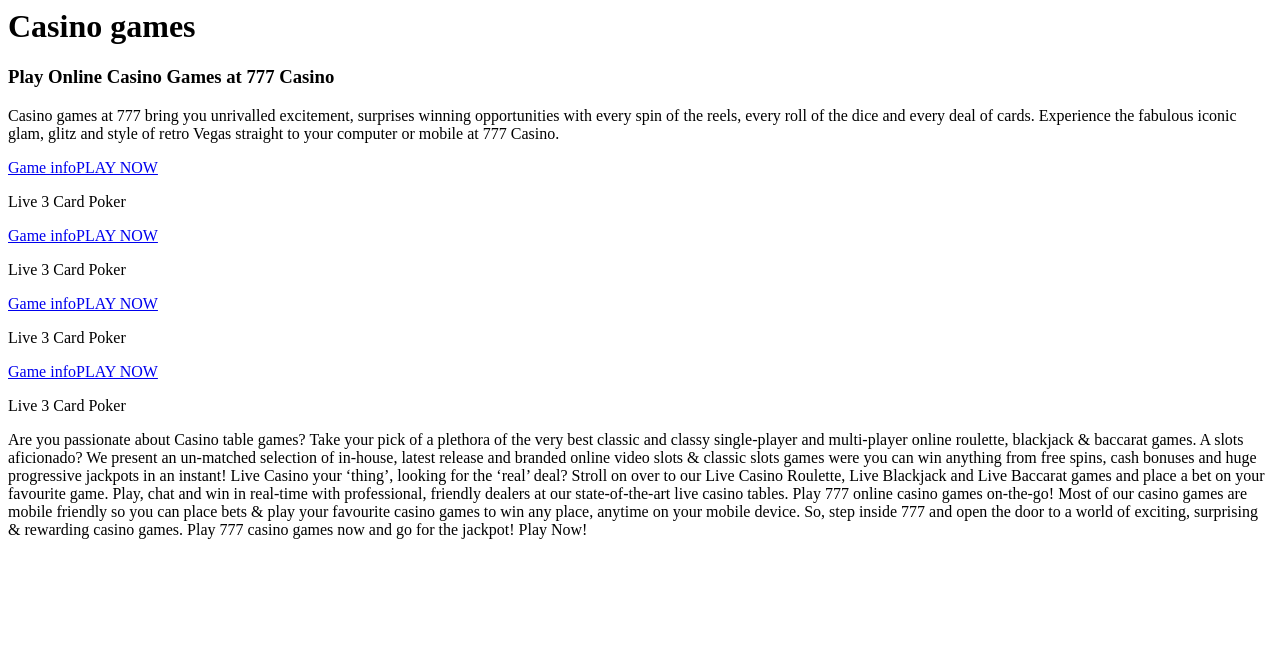
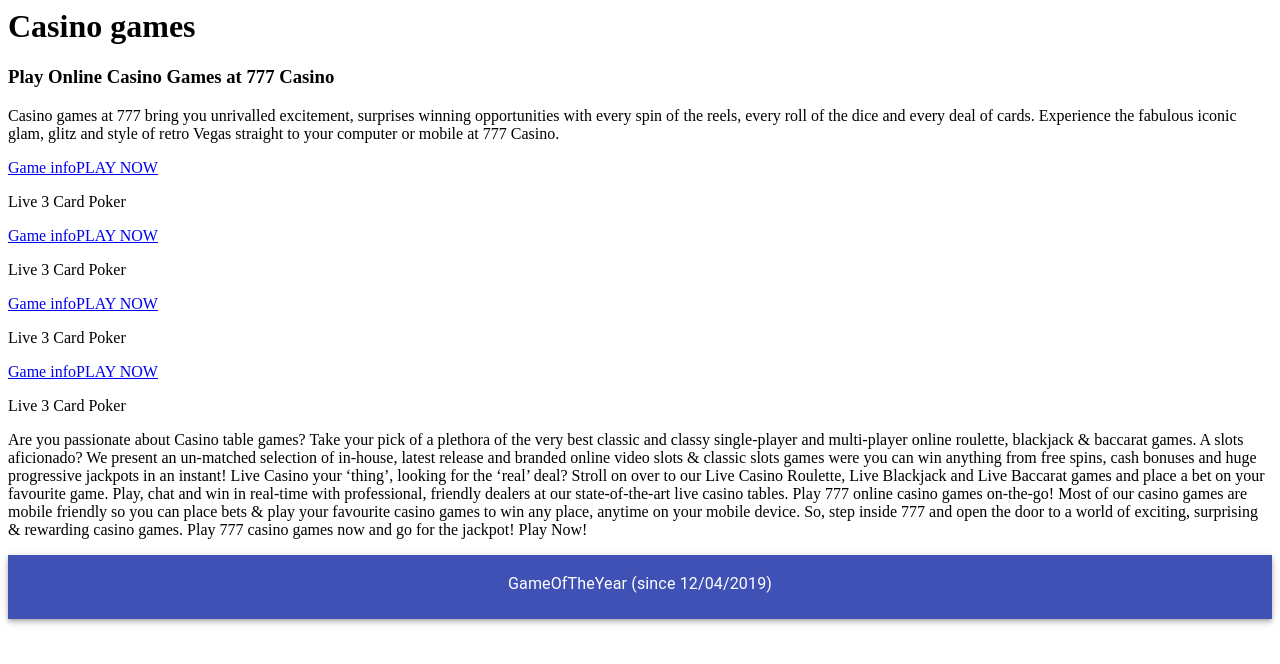
Before and after one commit to alle-zhinzher/hacaton, a React app in the folder client/: page /games/1 in a window 1280 px wide. Shown: the top 664 px of the page. Built offline with nearby package versions, Linux system fonts and the light colour scheme.

Commit message:
Add Footer component

```diff
--- a/client/src/components/App.js
+++ b/client/src/components/App.js
@@ -10,7 +10,8 @@
 import ListOfGames from './ListOfGames/ListOfGames';
 import SignIn from './SignIn/SignIn';
 import SignUp from './SignUp/SignUp';
-import GameInfo from './GameInfo/GameInfo'
+import GameInfo from './GameInfo/GameInfo';
+import Footer from "./Footer/Footer";
 // Styles
 import './App.scss';
 
@@ -27,6 +28,7 @@
                         <Route path="/games" component={ListOfGames} />
                         <Route path="/games/:name" component={GameInfo} />
                     </Switch>
+                    <Footer/>
                 </Router>
             </Provider>
         );
--- /dev/null
+++ b/client/src/components/Footer/Footer.js
@@ -0,0 +1,21 @@
+import React, { Component } from 'react';
+
+//Components
+import Typography from "@material-ui/core/Typography";
+import AppBar from "@material-ui/core/AppBar";
+
+//Styles
+import "./Footer.scss";
+
+
+export default class Footer extends React.Component {
+    render() {
+        return (
+            <AppBar position="static" className="footer">
+                <Typography variant="body1" display="block" align="center" gutterBottom>
+                    GameOfTheYear (since 12/04/2019)
+                </Typography>
+            </AppBar>
+        );
+    }
+}
--- /dev/null
+++ b/client/src/components/Footer/Footer.scss
@@ -0,0 +1,6 @@
+.footer {
+  min-height: 4em;
+  display: flex;
+  align-items: center;
+  justify-content: center;
+}
```
